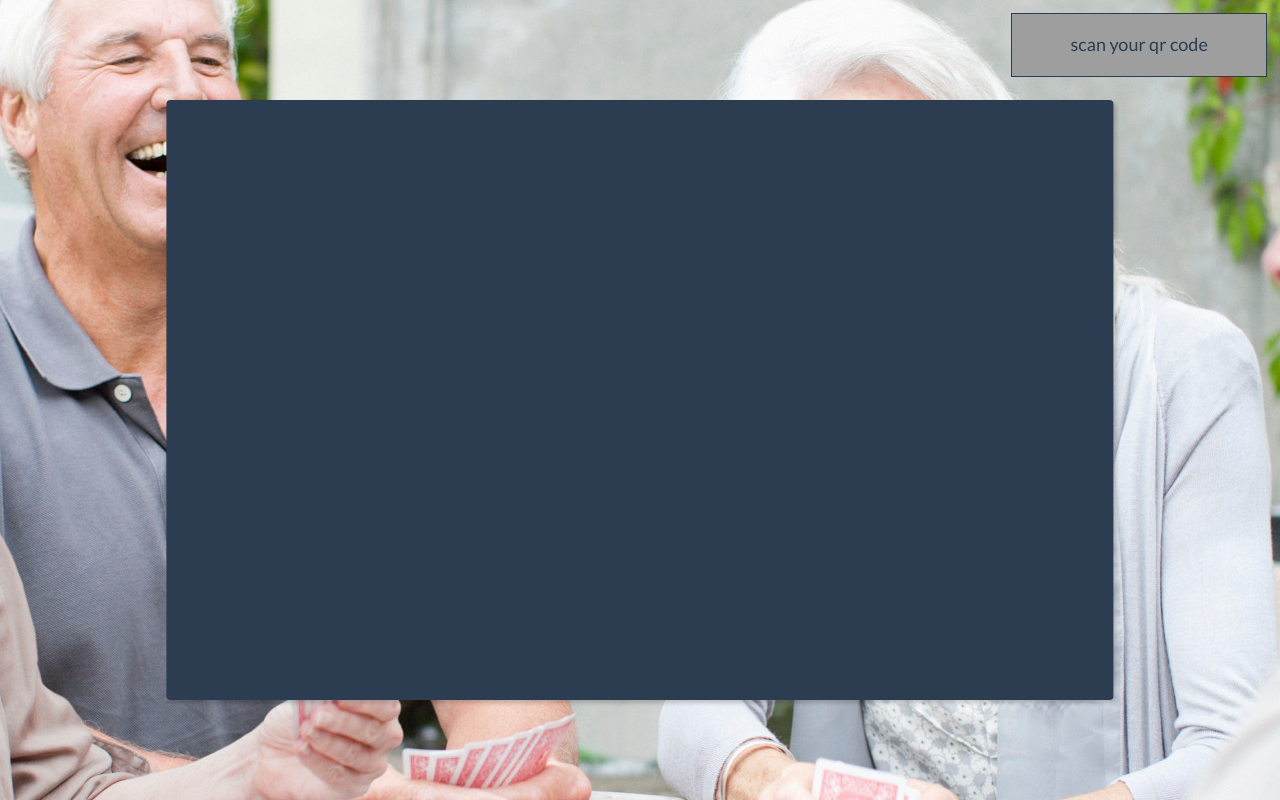
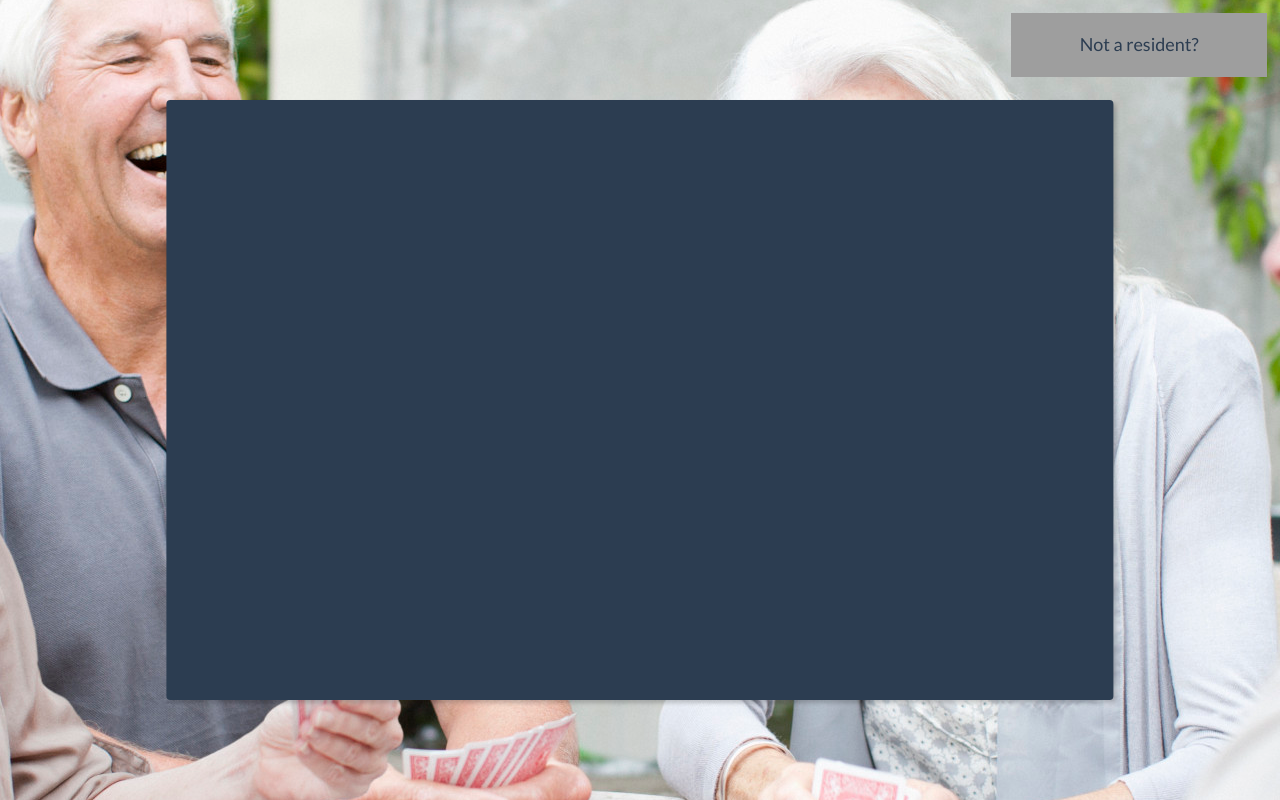
Before and after one commit to tengzhang94/edouard_remy_webapp, a CodeIgniter app: page /a17_webApps04/index.php/residentcontroller/login in a window 1280 px wide. Run offline with CodeIgniter, Linux system fonts and the light colour scheme; some libraries are stand-ins or nearby versions; grey boxes are pictures that could not be loaded.

Commit message:
button to go from resident login to caregiver login works

```diff
--- a/webDemo2/application/controllers/ResidentController.php
+++ b/webDemo2/application/controllers/ResidentController.php
@@ -108,7 +108,6 @@ class ResidentController extends CI_Controller {
         if($this->input->server('REQUEST_METHOD') == 'POST'){
             $this->load->model('Event_model');
             $qrCode = filter_input(INPUT_POST, "qr");
-            $data['goto_caregiver']=$qrCode;
             $result = $this->Event_model->loginResident($qrCode);
             if($result){
                 $this->session->set_userdata('logged_in', 'resident');
@@ -118,9 +117,7 @@ class ResidentController extends CI_Controller {
                 redirect('ResidentController/topics');
             }
         }
-        else{
-            $data['goto_caregiver']= "scan your qr code";
-        }
+        $data['goto_caregiver']="Not a resident?";
         $this->parser->parse('login_resident', $data);
     }
 
--- a/webDemo2/application/views/login_resident.php
+++ b/webDemo2/application/views/login_resident.php
@@ -17,7 +17,9 @@
 
     <body>
         <div class="login-dark">
-            <button class="btn btn-primary btn pull-right" type="submit">{goto_caregiver}</button>
+            <form method="get" action="<?php echo base_url(); ?>index.php/CaregiverController/login">
+                <button type="submit" class="btn btn-primary btn pull-right">{goto_caregiver}</button>
+            </form>
 
             <form method="post" class="resident">
                      <video id="preview" style="height: 100%; width: 100%"></video>
```
